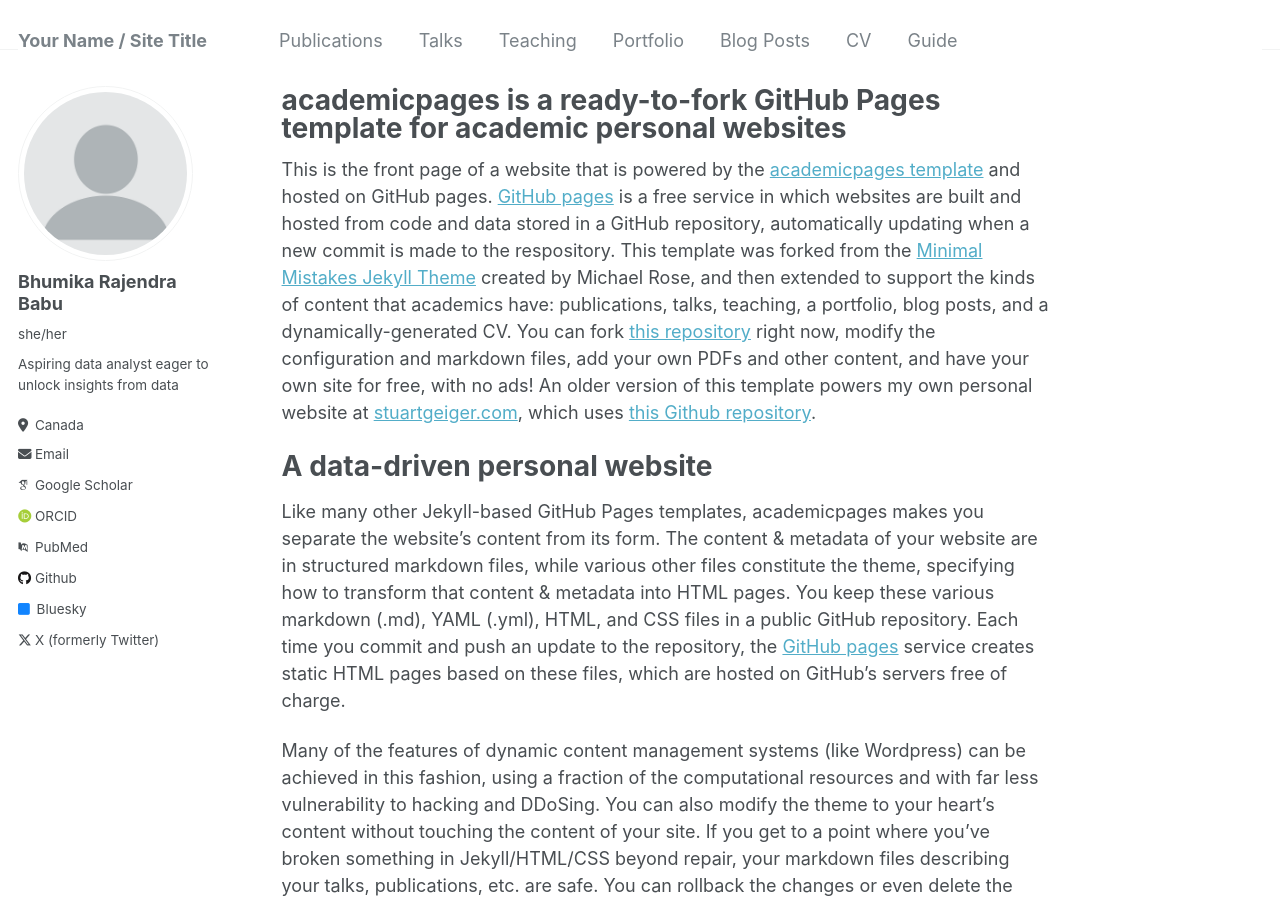
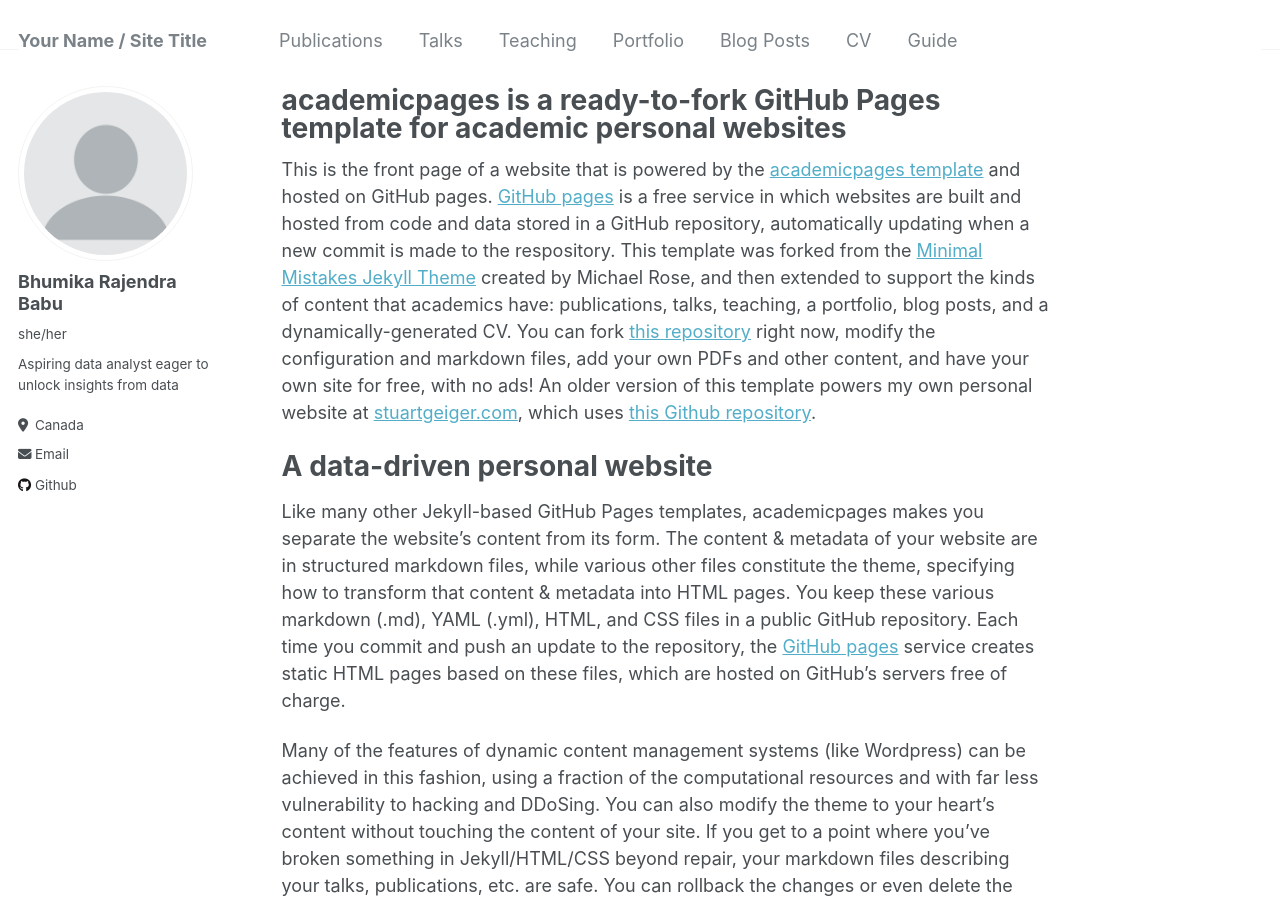
Before and after one commit to bhumikar12/bhumikar.github.io, a Jekyll site: the page built from _pages/about.md, in a window 1280 px wide and 900 px high. Built offline with Jekyll 4.4.1, drawn with Linux system fonts in a browser that asks for light colours; some web fonts are replaced; part of the change alters nothing that is shown.

Commit message:
bio modification

```diff
--- a/_config.yml
+++ b/_config.yml
@@ -32,22 +32,22 @@ author:
 
   # Academic websites
   arxiv            : # URL - Update with the correct link to your profile
-  googlescholar    : "https://scholar.google.com/citations?user=PS_CX0AAAAAJ"
+  googlescholar    : # URL
   impactstory      : # URL
-  orcid            : "http://orcid.org/yourorcidurl"
-  pubmed           : "https://www.ncbi.nlm.nih.gov/pubmed/?term=john+snow"
+  orcid            : # URL
+  pubmed           : # URL
   researchgate     : # URL
 
   # Repositories and software development
   bitbucket        : # Username - Update with your username on the site
   codepen          : # Username
   dribbble         : # Username
-  github           : "academicpages"
+  github           : "bhumikar12"
   kaggle           : # Username
   stackoverflow    : # User number or user number and name (i.e., use "1" or "1/jeff-atwood")
 
   # Social media
-  bluesky          : "bsky.app" # Replace this with you Bluesky username
+  bluesky          : # Replace this with you Bluesky username
   facebook         : # Username
   flickr           : # Username
   foursquare       : # Username
@@ -64,7 +64,7 @@ author:
   steam            : # Username
   telegram         : # URL
   tumblr           : # Username
-  twitter          : "UniofOxford"  # Replace this with your X / Twitter handle
+  twitter          : # Replace this with your X / Twitter handle
   vine             : # Username
   weibo            : # Username
   wikipedia        : # Username
```
